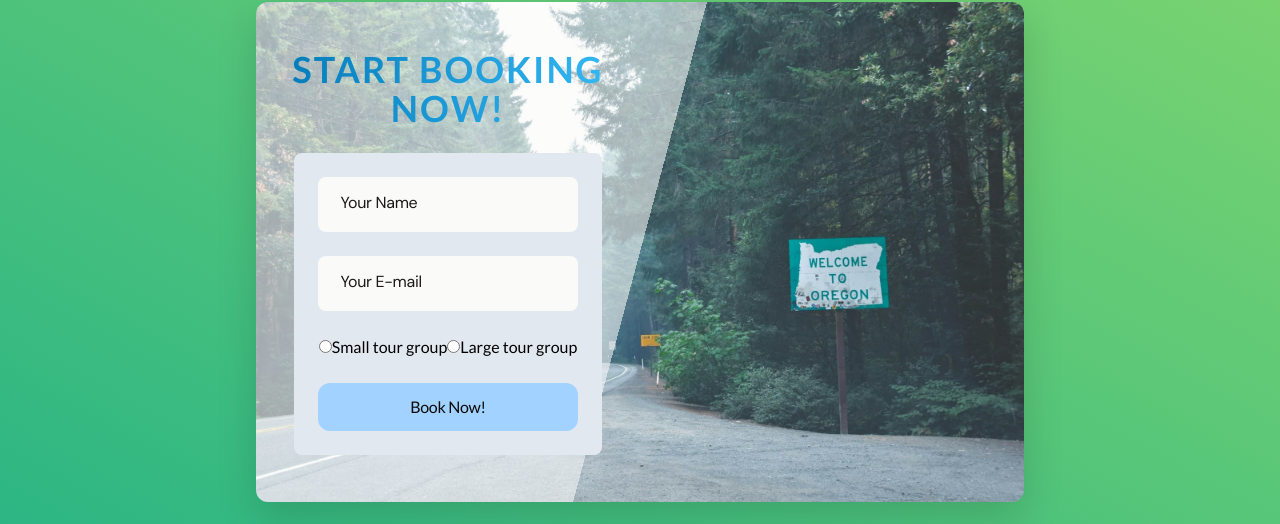
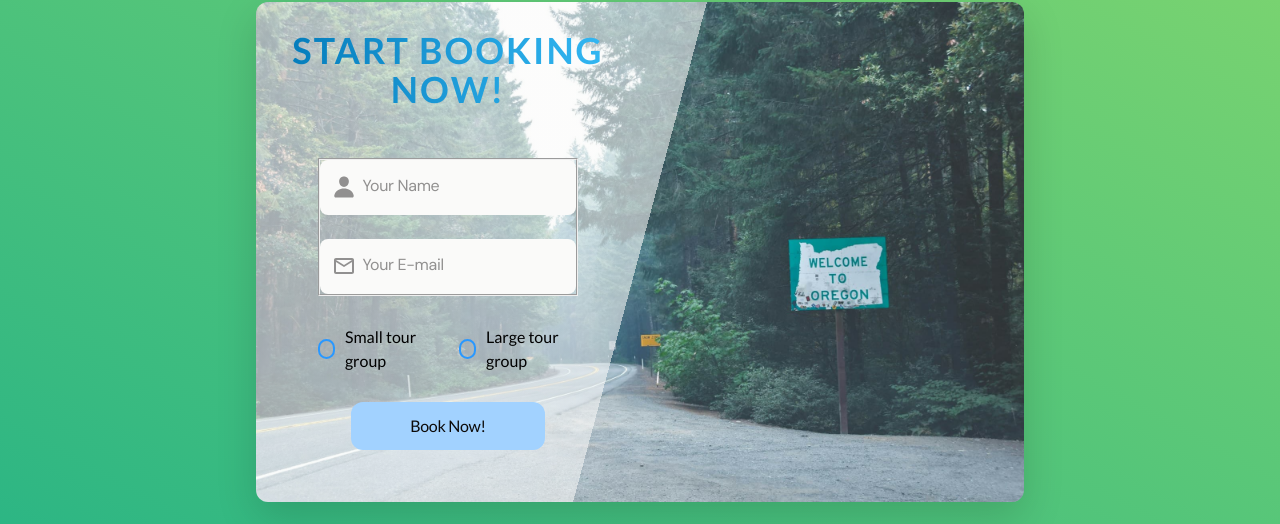
Before and after one commit to Alexandrbig1/trail_quest, a React (Vite) app: page / in a window 1280 px wide. Shown: the part 3337-3861 px from the top of the page. Built offline with nearby package versions, Linux system fonts and the light colour scheme.

Commit message:
fix: Enhance form component with updated styles and functionality
- Added styles for form and input fields
- Integrated radio buttons for group size selection
- Implemented a submit button for form submission

```diff
--- a/src/components/App.jsx
+++ b/src/components/App.jsx
@@ -54,6 +54,7 @@ const theme = {
       featuresCardBoxShadow: "rgba(0, 0, 0, 0.15)",
       greyColor: "#d6d3d1",
       inputColor: "#fafaf9",
+      errorLightColor: "#f87171",
     },
   },
   dark: {
@@ -92,6 +93,7 @@ const theme = {
       featuresCardBoxShadow: "rgba(255, 255, 255, 0.15)",
       greyColor: "#78716c",
       inputColor: "#44403c",
+      errorLightColor: "#f87171",
     },
   },
 };
--- a/src/components/UI/Form/Form.jsx
+++ b/src/components/UI/Form/Form.jsx
@@ -3,19 +3,42 @@ import { z } from "zod";
 import { toast } from "react-toastify";
 import { zodResolver } from "@hookform/resolvers/zod";
 import { commonToastOptions } from "../../../helpers/toastOptions";
-import { FormBtn, FormInput, FormWrapper } from "./Form.styled";
+import { IoPerson } from "react-icons/io5";
+import { MdOutlineMailOutline } from "react-icons/md";
+import {
+  FormBtn,
+  FormCustomRadio,
+  FormHiddenRadio,
+  FormInput,
+  FormInputLabel,
+  FormInputWrapper,
+  FormLabelIcon,
+  FormLegend,
+  FormRadioButtonsWrapper,
+  FormRadioLabel,
+  FormWrapper,
+} from "./Form.styled";
 import { capitalizeName } from "../../../helpers/capitalizeWord";
 
 const schema = z.object({
-  name: z.string().min(1),
+  name: z.string().min(2),
   email: z.string().email(),
   groupSize: z.enum(["small", "large"]),
 });
 
 function Form() {
-  const { register, handleSubmit, reset } = useForm({
+  const {
+    register,
+    handleSubmit,
+    reset,
+    formState: { errors },
+  } = useForm({
     resolver: zodResolver(schema),
+    mode: "onChange",
   });
+  // const { register, handleSubmit, reset } = useForm({
+  //   resolver: zodResolver(schema),
+  // });
 
   const onSubmit = (data) => {
     toast.success(
@@ -50,6 +73,9 @@ function Form() {
 
   return (
     <FormWrapper onSubmit={handleSubmit(onSubmit, onError)}>
+      <FormInputWrapper>
+        <FormLegend>Contact Information</FormLegend>
+        <FormInputLabel htmlFor="name">
           <FormInput
             {...register("name")}
             type="text"
@@ -57,7 +83,13 @@ function Form() {
             placeholder="Your Name"
             aria-label="Your Name"
             aria-required="true"
+            $error={!!errors.name}
           />
+          <FormLabelIcon>
+            <IoPerson />
+          </FormLabelIcon>
+        </FormInputLabel>
+        <FormInputLabel htmlFor="email">
           <FormInput
             {...register("email")}
             type="email"
@@ -65,27 +97,36 @@ function Form() {
             placeholder="Your E-mail"
             aria-label="Your E-mail"
             aria-required="true"
+            $error={!!errors.email}
           />
-      <div>
-        <label>
-          <input
+          <FormLabelIcon>
+            <MdOutlineMailOutline />
+          </FormLabelIcon>
+        </FormInputLabel>
+      </FormInputWrapper>
+      <FormRadioButtonsWrapper>
+        <FormLegend>Group Size</FormLegend>
+        <FormRadioLabel>
+          <FormHiddenRadio
             {...register("groupSize")}
             type="radio"
             value="small"
             aria-label="Small tour group"
           />
-          Small tour group
-        </label>
-        <label>
-          <input
+          <FormCustomRadio />
+          <span>Small tour group</span>
+        </FormRadioLabel>
+        <FormRadioLabel>
+          <FormHiddenRadio
             {...register("groupSize")}
             type="radio"
             value="large"
             aria-label="Large tour group"
           />
-          Large tour group
-        </label>
-      </div>
+          <FormCustomRadio />
+          <span>Large tour group</span>
+        </FormRadioLabel>
+      </FormRadioButtonsWrapper>
       <FormBtn type="submit" aria-label="Submit the form">
         Book Now!
       </FormBtn>
--- a/src/components/UI/Form/Form.styled.jsx
+++ b/src/components/UI/Form/Form.styled.jsx
@@ -7,9 +7,38 @@ export const FormWrapper = styled.form`
   flex-direction: column;
   align-items: center;
   gap: 2.4rem;
-  background-color: ${(p) => p.theme.colors.mainBgColor};
   padding: 2.4rem;
   border-radius: 0.8rem;
+`;
+
+export const FormInputWrapper = styled.fieldset`
+  display: flex;
+  flex-direction: column;
+  align-items: center;
+  gap: 2.4rem;
+  width: 100%;
+  position: relative;
+`;
+
+export const FormInputLabel = styled.label`
+  width: 100%;
+  position: relative;
+
+  display: flex;
+  align-items: center;
+`;
+
+export const FormLabelIcon = styled.span`
+  font-size: 2.4rem;
+  color: ${({ theme }) => theme.colors.mainTextColorLowOp};
+
+  position: absolute;
+  top: 50%;
+  left: 1.2rem;
+  transform: translateY(-50%);
+
+  display: flex;
+  align-items: center;
 `;
 
 export const FormInput = styled.input`
@@ -17,7 +46,7 @@ export const FormInput = styled.input`
   border: none;
   outline: none;
   background: none;
-  padding: 1.4rem 2.2rem;
+  padding: 1.4rem 2.2rem 1.4rem 4.2rem;
   border-radius: 0.8rem;
   background-color: ${(p) => p.theme.colors.inputColor};
   font-family: ${secondaryFont};
@@ -35,17 +64,21 @@ export const FormInput = styled.input`
     font-size: 1.6rem;
     line-height: 1.5;
     letter-spacing: -0.02em;
-    color: ${({ theme }) => theme.colors.paragraphTextColor};
+    color: ${({ theme }) => theme.colors.mainTextColorLowOp};
   }
 
   &:focus {
-    outline: none;
-    box-shadow: 1px 0 8px ${({ theme }) => theme.colors.mainTextColorVeryLowOp},
-      -1px 0 8px ${({ theme }) => theme.colors.mainTextColorVeryLowOp};
     box-shadow: 0 1rem 2rem
       ${({ theme }) => theme.colors.mainTextColorVeryLowOp};
-    border-bottom: 3px solid ${({ theme }) => theme.colors.accentColor};
-    background-color: ${(p) => p.theme.colors.inputColor};
+    border-bottom: ${(p) =>
+      p.$error
+        ? `3px solid ${p.theme.colors.errorLightColor}`
+        : `3px solid ${p.theme.colors.accentColor}`};
+  }
+
+  &:hover {
+    box-shadow: 0 1rem 1rem
+      ${({ theme }) => theme.colors.mainTextColorVeryLowOp};
   }
 `;
 
@@ -53,7 +86,7 @@ export const FormBtn = styled.button`
   border: none;
   outline: none;
   background: none;
-  width: 100%;
+  width: 75%;
   padding: 1.2rem 2.4rem;
   background-color: ${(p) => p.theme.colors.accentColor};
   border-radius: 1.2rem;
@@ -70,3 +103,61 @@ export const FormBtn = styled.button`
     color: ${(p) => p.theme.colors.whiteColor};
   }
 `;
+
+export const FormLegend = styled.legend`
+  opacity: 0;
+  position: absolute;
+  width: 1px;
+  height: 1px;
+  overflow: hidden;
+`;
+
+export const FormRadioButtonsWrapper = styled.fieldset`
+  border: none;
+  padding: 0;
+  margin: 0;
+
+  display: flex;
+  align-items: center;
+  gap: 2.4rem;
+`;
+
+export const FormHiddenRadio = styled.input`
+  display: none;
+`;
+
+export const FormRadioLabel = styled.label`
+  display: flex;
+  align-items: center;
+  gap: 1rem;
+  cursor: pointer;
+  margin: 0.5rem 0;
+`;
+
+export const FormCustomRadio = styled.span`
+  width: 2rem;
+  height: 2rem;
+  border: 2px solid ${({ theme }) => theme.colors.blueColor};
+  border-radius: 50rem;
+  position: relative;
+
+  &:after {
+    content: "";
+    width: 1rem;
+    height: 1rem;
+    background: ${({ theme }) => theme.colors.blueColor};
+    border-radius: 50rem;
+    position: absolute;
+    top: 50%;
+    left: 50%;
+    transform: translate(-50%, -50%);
+    opacity: 0;
+    transition: opacity var(--primary-transition);
+  }
+
+  ${FormHiddenRadio}:checked + & {
+    &:after {
+      opacity: 1;
+    }
+  }
+`;
```
Lines whose indentation alone changed are shown as unchanged.
